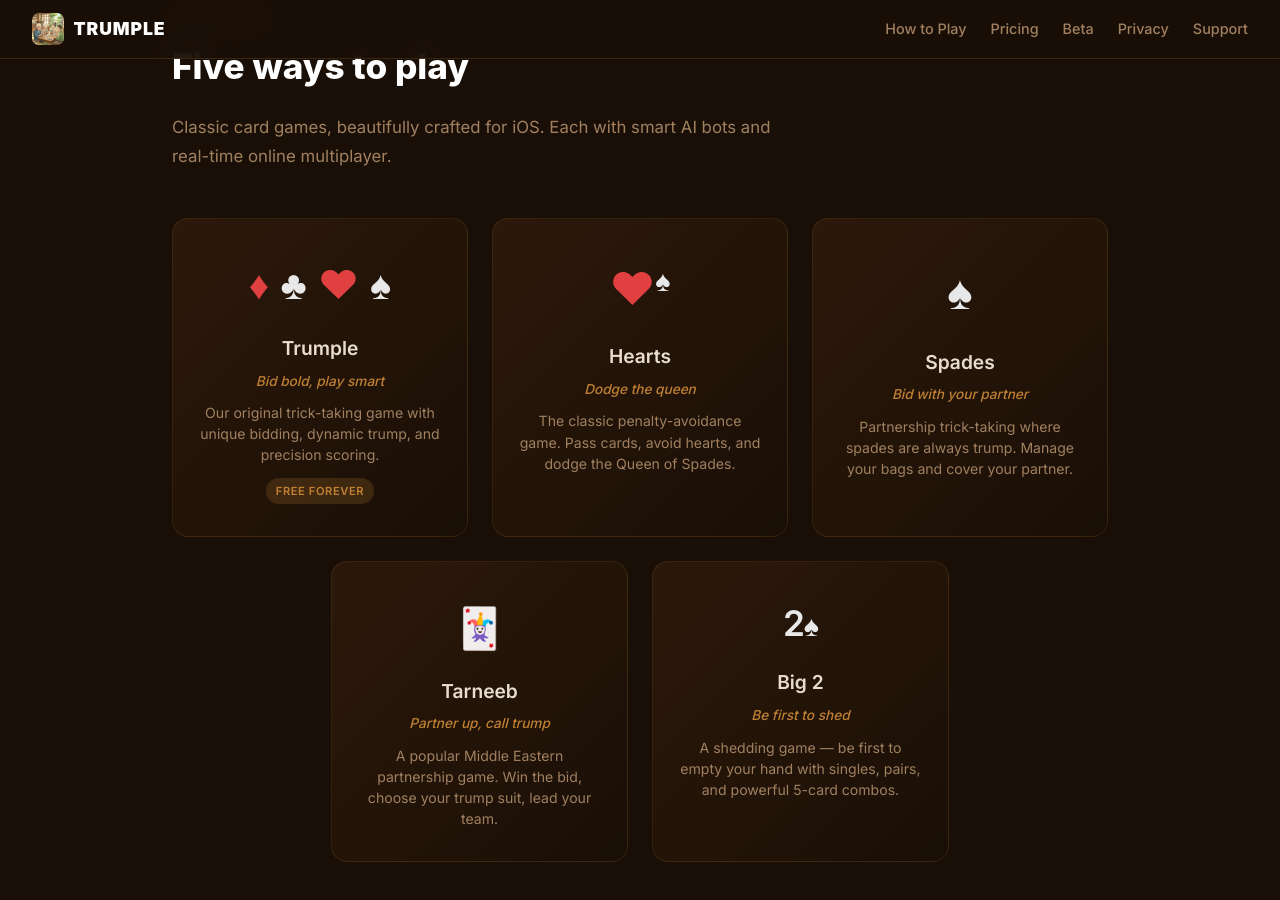
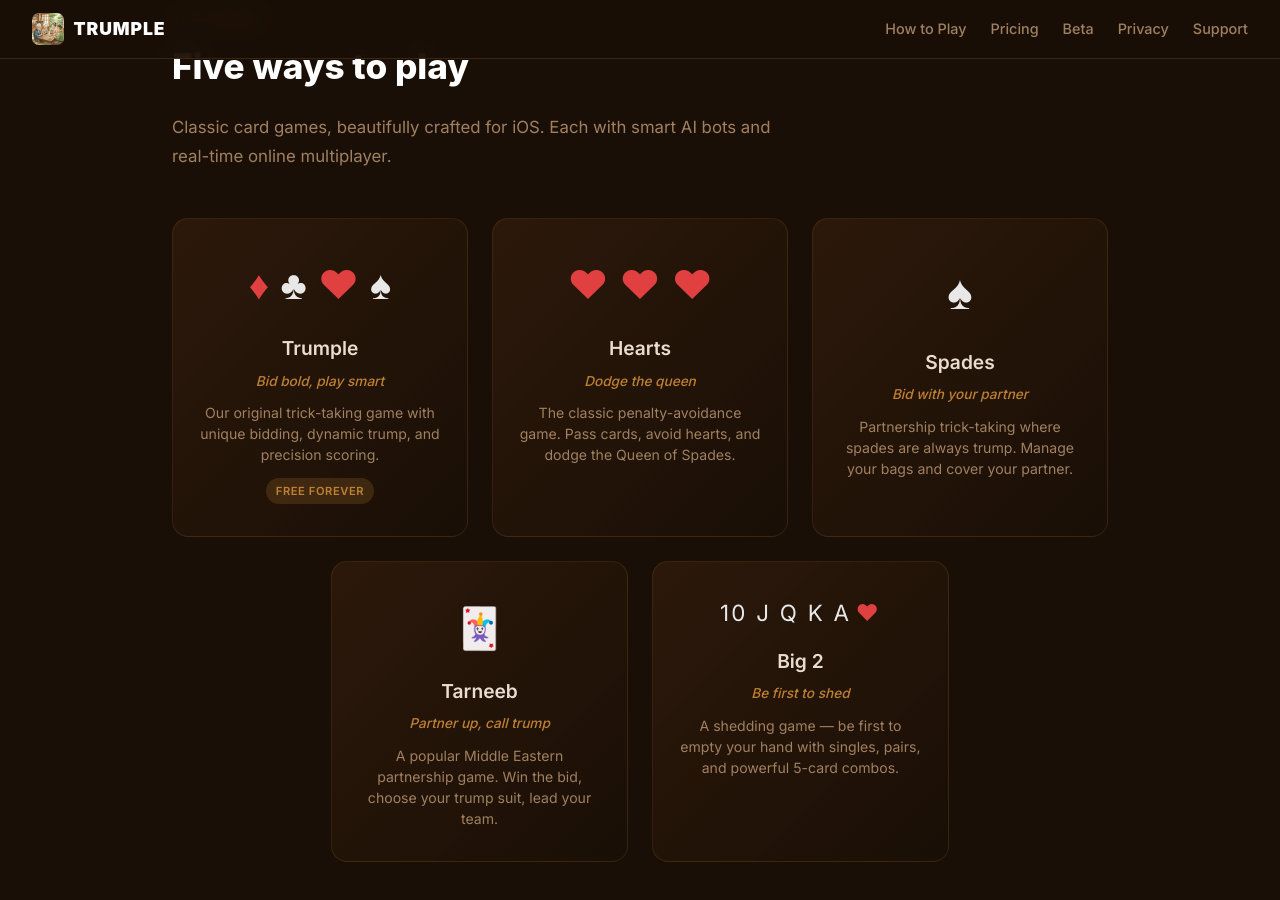
Before and after one commit to darifo2010/trumplesupport, a Jekyll site: the page built from index.md, in a window 1280 px wide and 900 px high, scrolled down 1647 px. Built offline with Jekyll 4.4.1, drawn with Linux system fonts in a browser that asks for light colours.

Commit message:
Update game icons — Hearts shows 3 red hearts, Big 2 shows royal flush
Co-Authored-By: Claude Opus 4.6 (1M context) <noreply@anthropic.com>

```diff
--- a/_layouts/landing.html
+++ b/_layouts/landing.html
@@ -668,7 +668,7 @@
         <span class="game-badge">Free forever</span>
       </a>
       <a href="how-to-play-hearts" class="game-card">
-        <div class="game-emoji"><span style="color:#e04040;font-size:2.8rem;">&#9829;</span><span style="color:#e8e8e8;font-size:1.8rem;vertical-align:super;">&#9824;</span></div>
+        <div class="game-emoji" style="color:#e04040;">&#9829; &#9829; &#9829;</div>
         <h3 class="game-name">Hearts</h3>
         <p class="game-tagline">Dodge the queen</p>
         <p class="game-desc">The classic penalty-avoidance game. Pass cards, avoid hearts, and dodge the Queen of Spades.</p>
@@ -688,7 +688,7 @@
         <p class="game-desc">A popular Middle Eastern partnership game. Win the bid, choose your trump suit, lead your team.</p>
       </a>
       <a href="how-to-play-big2" class="game-card">
-        <div class="game-emoji" style="font-size:1.6rem;color:#e8e8e8;letter-spacing:-0.05em;"><span style="font-size:2.2rem;font-weight:900;">2</span><span style="font-size:1.8rem;">&#9824;</span></div>
+        <div class="game-emoji" style="font-size:1.4rem;color:#e8e8e8;letter-spacing:0.1em;">10 J Q K A<span style="color:#e04040;margin-left:0.2em;">&#9829;</span></div>
         <h3 class="game-name">Big 2</h3>
         <p class="game-tagline">Be first to shed</p>
         <p class="game-desc">A shedding game — be first to empty your hand with singles, pairs, and powerful 5-card combos.</p>
```
